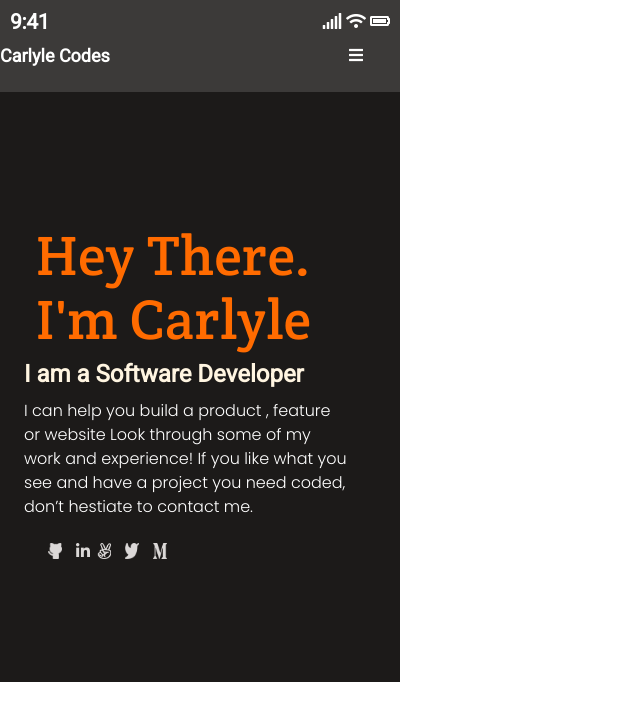
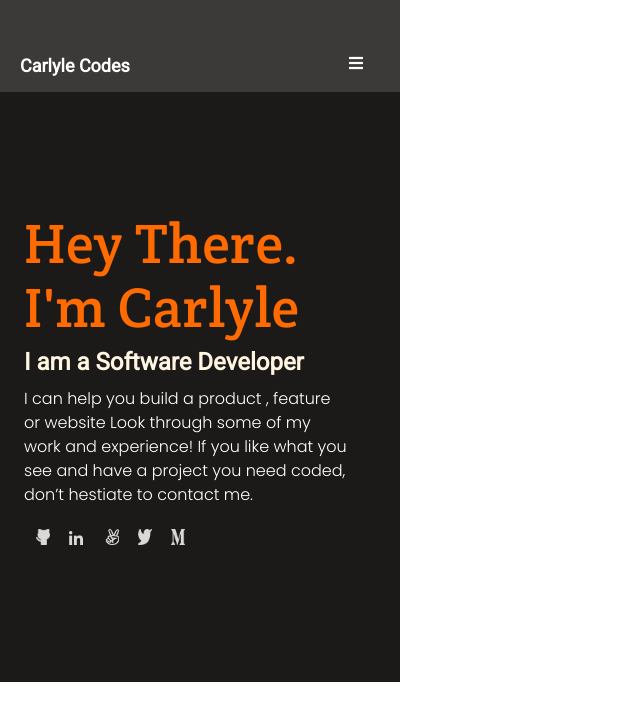
Before and after one commit to carlylechia/Portfolio-Setup-and-mobile-version-skeleton, a website: page index.html in a window 1280 px wide. Shown: the whole page, without its empty margins (0-640 px from the left). Drawn offline with Linux system fonts and the light colour scheme.

Commit message:
make reviewer's requested corrections and adjestments

```diff
--- a/index.html
+++ b/index.html
@@ -19,18 +19,7 @@
 </head>
 <body>
   <header>
-      <div class="nav-wrapper">
     <nav class="navbar">
-          <div class="navtop">
-            <div class="time">
-              <h2>9:41</h2>
-            </div>
-            <div class="icons">
-              <i class="fa fa-signal" aria-hidden="true"></i>
-              <i class="fa fa-wifi" aria-hidden="true"></i>
-              <i class="fa fa-battery-full" aria-hidden="true"></i>
-            </div>
-          </div>
       <div class="navbottom">
         <div class="logo">
           <h2>Carlyle Codes</h2>
@@ -40,21 +29,20 @@
         </div>
       </div>
     </nav>
-      </div>
-      <div class="content-wrapper">
+    <section class="headline">
       <div class="content">
         <h1>Hey There. I'm Carlyle</h1>
-          <h3>I am a Software Developer</h3>
-          <h5>I can help you build a product , feature or website Look through some of my work and experience! If you like what you see and have a project you need coded, don’t hestiate to contact me.</h5>
+        <p class="h3">I am a Software Developer</p>
+        <p class="h5">I can help you build a product , feature or website Look through some of my work and experience! If you like what you see and have a project you need coded, don’t hestiate to contact me.</p>
       </div>
-        <div class="social-links">
-          <img id="one" class="author" src="images/Vector@2x.png" alt="">
-          <i id="two" class="fab fa-linkedin-in"></i>
-          <img id="three" class="author" src="images/Vector.png" alt="two fingers, peace sign">
-          <img id="four" class="author" src="images/twitter.png" alt="twitter icon">
-          <img id="five" class="author" src="images/m-icon.png" alt="M">
-        </div>
-      </div>
+      <ul class="social-links">
+        <li><a href="#"><img class="box one" src="images/Vector@2x.png" alt=""></a></li>
+        <li><a href="#"><i class="fab fa-linkedin-in two box"></i></a></li>
+        <li><a href="#"><img class="box three" src="images/Vector.png" alt="two fingers, peace sign"></a></li>
+        <li><a href="#"><img class="box four" src="images/twitter.png" alt="twitter icon"></a></li>
+        <li><a href="#"><img class="box five" src="images/m-icon.png" alt="M"></a></li>
+      </ul>
+    </section>
   </header>
 </body>
 </html>
--- a/style.css
+++ b/style.css
@@ -12,32 +12,11 @@ html {
   padding: 0;
 }
 
-.nav-wrapper {
+.navbar {
   max-width: 400px;
   height: 92px;
+  display: flex;
   background: #3c3a39;
-  display: flex;
-}
-
-.navtop {
-  display: flex;
-  align-items: center;
-  justify-content: space-between;
-  padding: 10px 10px;
-  color: #fff;
-  position: absolute;
-  width: 400px;
-  height: 44px;
-}
-
-.time {
-  height: 16px;
-  font-family: 'Roboto', sans-serif;
-  font-style: normal;
-  font-size: 14px;
-  line-height: 16px;
-  text-align: center;
-  letter-spacing: -0.28px;
 }
 
 .navbottom {
@@ -60,12 +39,15 @@ html {
   font-weight: bold;
   font-size: 12px;
   line-height: 24px;
-  display: flex;
   align-items: center;
   text-align: center;
+  padding: 10px;
+  padding-left: 20px;
+  padding-right: 20px;
+  margin-bottom: 15px;
 }
 
-.content-wrapper {
+.headline {
   display: flex;
   flex-direction: column;
   align-items: flex-start;
@@ -81,7 +63,6 @@ h1 {
   position: static;
   width: 327px;
   height: 124px;
-  left: 24px;
   top: 120px;
   font-family: 'Crete Round', serif;
   color: #ff6b00;
@@ -93,10 +74,10 @@ h1 {
   flex: none;
   order: 0;
   flex-grow: 0;
-  margin: 12px;
+  margin-bottom: 12px;
 }
 
-h3 {
+.h3 {
   position: static;
   width: 327px;
   height: 27px;
@@ -115,7 +96,7 @@ h3 {
   margin-top: 12px;
 }
 
-h5 {
+.h5 {
   position: static;
   width: 327px;
   left: 24px;
@@ -131,56 +112,60 @@ h5 {
   margin-top: 12px;
 }
 
+ul {
+  list-style: none;
+}
+
 .social-links {
   background: #1c1a19;
   display: flex;
   flex-direction: row;
   align-items: center;
   position: static;
-  width: 200px;
   height: 40px;
   left: 24px;
   top: 430px;
   flex: none;
   order: 3;
-  margin: 12px;
+  margin-top: 12px;
   padding: 10px;
+  cursor: pointer;
 }
 
-#one {
+.box {
+  margin-right: 15px;
+}
+
+.one {
   height: 20px;
   width: 17.985200881958008px;
   left: 0.013671875px;
   padding: 2px;
 }
 
-#two {
+.two {
   width: 20.711573600769043px;
-  margin-left: 10px;
   color: #dbd8d7;
   padding: 2px;
 }
 
-#three {
+.three {
   height: 20px;
   width: 17.985200881958008px;
   left: 0.013671875px;
-  margin-right: 10px;
   padding: 2px;
 }
 
-#four {
+.four {
   height: 20px;
   width: 17.985200881958008px;
   left: 0.013671875px;
-  margin-right: 10px;
   padding: 2px;
 }
 
-#five {
+.five {
   height: 20px;
   width: 17.985200881958008px;
   left: 0.013671875px;
-  margin-right: 10px;
   padding: 2px;
 }
```
Lines whose indentation alone changed are shown as unchanged.
